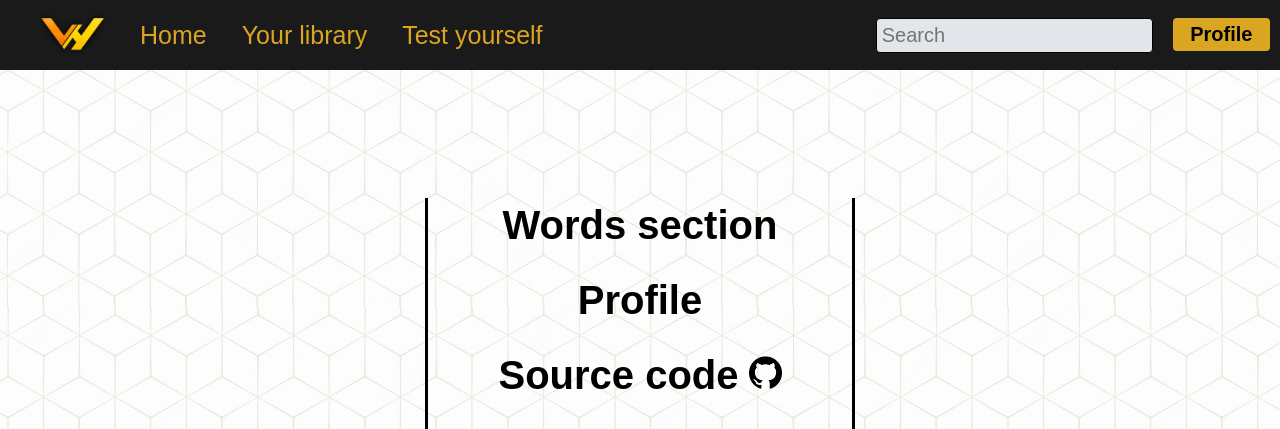
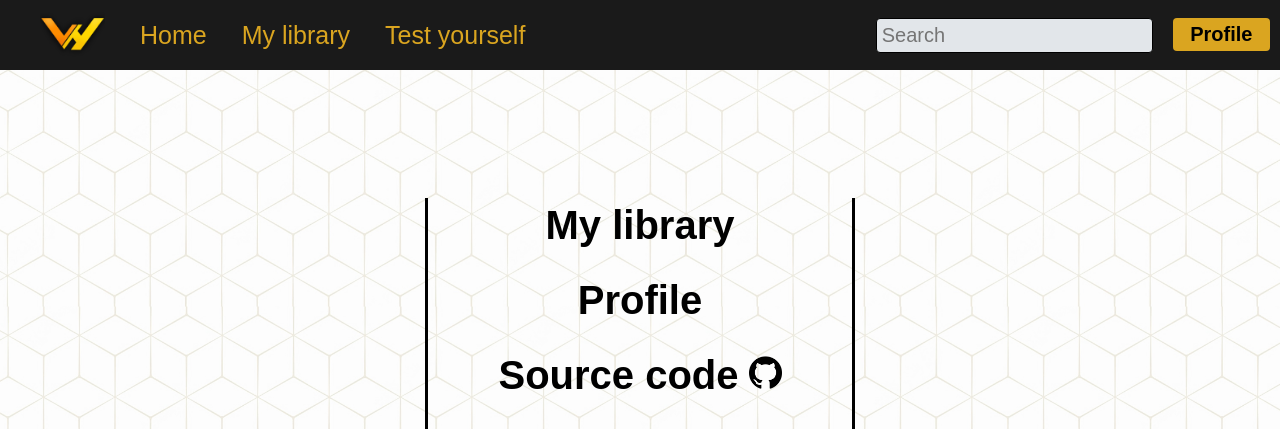
Before and after one commit to kokkinn/words-learn-helper-django, a Django app: page / in a window 1280 px wide. Shown: the top 429 px of the page. Run offline with Django 3.2, Linux system fonts and the light colour scheme; the visitor is signed in with stand-in values (Sample User, id 1); some libraries are stand-ins or nearby versions.

Commit message:
menu text changed

```diff
--- a/src/templates/index.html
+++ b/src/templates/index.html
@@ -48,7 +48,7 @@
     {% endif %}
 <div class="nav-menu-flex-block">
     {% if user.is_authenticated %}
-        <a class="menu_item_wh" href="{% url 'words:home' %}">Words section</a>
+        <a class="menu_item_wh" href="{% url 'words:home' %}">My library</a>
         <a class="menu_item_wh" href="{% url 'accounts:profile' %}">Profile</a>
     {% endif %}
     <a class="menu_item_wh" href="https://github.com/kokkinn/django_LH_web" target="_blank"
--- a/src/templates/navbar.html
+++ b/src/templates/navbar.html
@@ -13,7 +13,7 @@
         {% if user.is_authenticated %}
             <div class=""><a class="nav-a" href="{% url 'index' %}">Home</a></div>
             <div style="position: relative;" id="dropdown-full" class="">
-                <a class="nav-a" style="" href="" id="btn-library">Your library</a>
+                <a class="nav-a" style="" href="" id="btn-library">My library</a>
                 <ul class='nav-dropdown-ul' style="" id="nav-dropdown-ul-lib">
                     <li><a class="" style="font-size: 15px; width: 100%; padding: 0"
                            href="{% url 'words:list' %}">My vocabulary</a></li>
```
